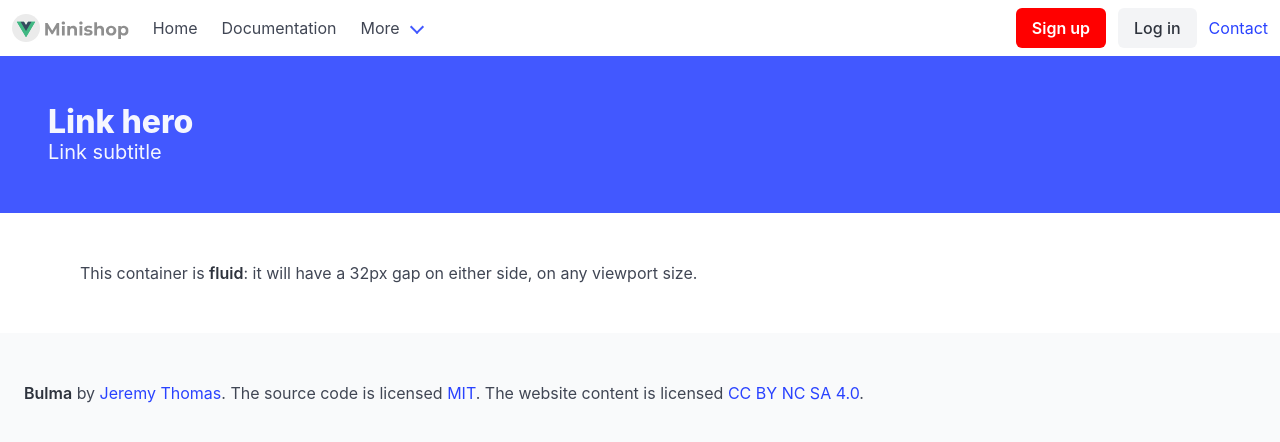
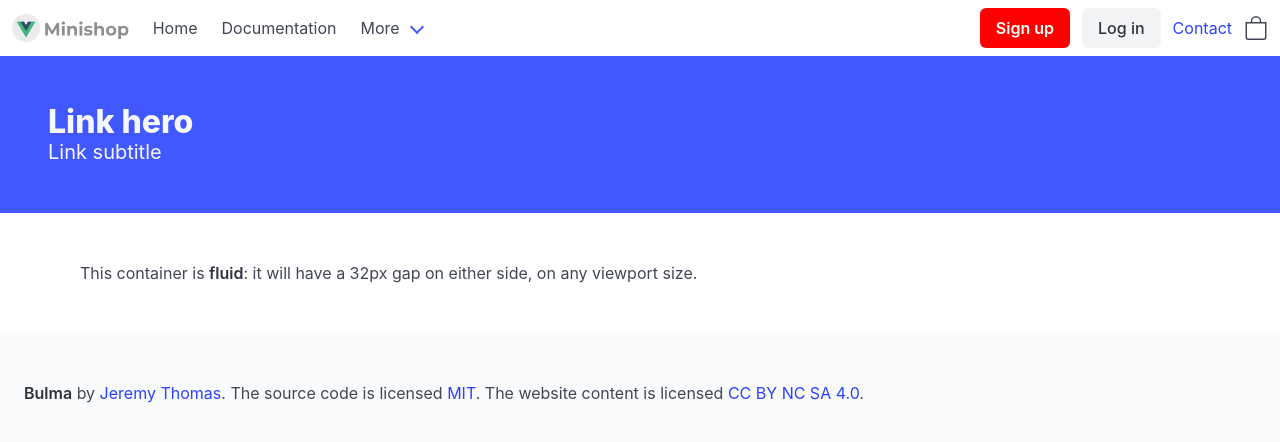
Before and after one commit to gerasem/shop, a Vue app in the folder storefront/: page /en in a window 1280 px wide. Shown: the top 442 px of the page. Built offline with nearby package versions, Linux system fonts and the light colour scheme.

Commit message:
add BaseIcon component with SVG support

```diff
--- a/storefront/package.json
+++ b/storefront/package.json
@@ -18,6 +18,7 @@
   "dependencies": {
     "bulma": "^1.0.2",
     "pinia": "^2.2.6",
+    "vite-svg-loader": "^5.1.0",
     "vue": "^3.5.13",
     "vue-i18n": "^10.0.5",
     "vue-router": "^4.4.5"
--- /dev/null
+++ b/storefront/src/core/components/common/BaseIcon.vue
@@ -0,0 +1,66 @@
+<script setup lang="ts">
+import { defineAsyncComponent } from "vue";
+
+const props = withDefaults(
+  defineProps<{
+    icon: string;
+    width?: number;
+    height?: number;
+    fill?: string;
+  }>(),
+  {
+    width: 16,
+    height: 16,
+    fill: "currentColor",
+  },
+);
+
+const loadIcon = defineAsyncComponent(
+   () => import(`@/assets/icons/${props.icon}.svg`)
+);
+</script>
+
+<template>
+    <component
+      :is="loadIcon"
+      class="icon"
+      :class="`icon-${icon}`"
+      :width="width"
+      :height="height"
+      :fill="fill"
+    />
+</template>
+
+<style scoped lang="scss">
+.icon {
+  color: currentColor;
+  cursor: pointer;
+}
+
+.big {
+  .icon {
+    width: 20px;
+    height: 20px;
+  }
+}
+
+.primary {
+  color: $color-primary;
+}
+
+.disabled {
+  .icon {
+    opacity: 0.5;
+    cursor: not-allowed;
+  }
+
+  &:hover,
+  &:focus {
+    //color: $color-icons;
+  }
+}
+
+.pointer {
+  cursor: pointer;
+}
+</style>
--- a/storefront/src/core/components/layout/header/HeaderButtons.vue
+++ b/storefront/src/core/components/layout/header/HeaderButtons.vue
@@ -1,10 +1,13 @@
 <script setup lang="ts">
 import { useI18n } from "vue-i18n";
+import BaseIcon from '@/core/components/common/BaseIcon.vue'
 const { t } = useI18n();
 </script>
 
 <template>
   <RouterLink to="/" class="contact" data-test-id="contact">{{t('contact')}}</RouterLink>
+
+  <BaseIcon icon="bag" />
 </template>
 
 <style lang="scss" scoped>
--- a/storefront/vite.config.ts
+++ b/storefront/vite.config.ts
@@ -3,6 +3,7 @@ import { fileURLToPath, URL } from 'node:url'
 import { defineConfig } from 'vite'
 import vue from '@vitejs/plugin-vue'
 import vueDevTools from 'vite-plugin-vue-devtools'
+import svgLoader from 'vite-svg-loader';
 
 // https://vite.dev/config/
 export default defineConfig({
@@ -15,7 +16,8 @@ export default defineConfig({
   },
   plugins: [
     vue(),
-    vueDevTools()
+    vueDevTools(),
+    svgLoader()
   ],
   resolve: {
     alias: {
```
Also changed, not shown: storefront/src/assets/icons/bag.svg (added), 1 other file (tests, documents, lock files or other folders).
